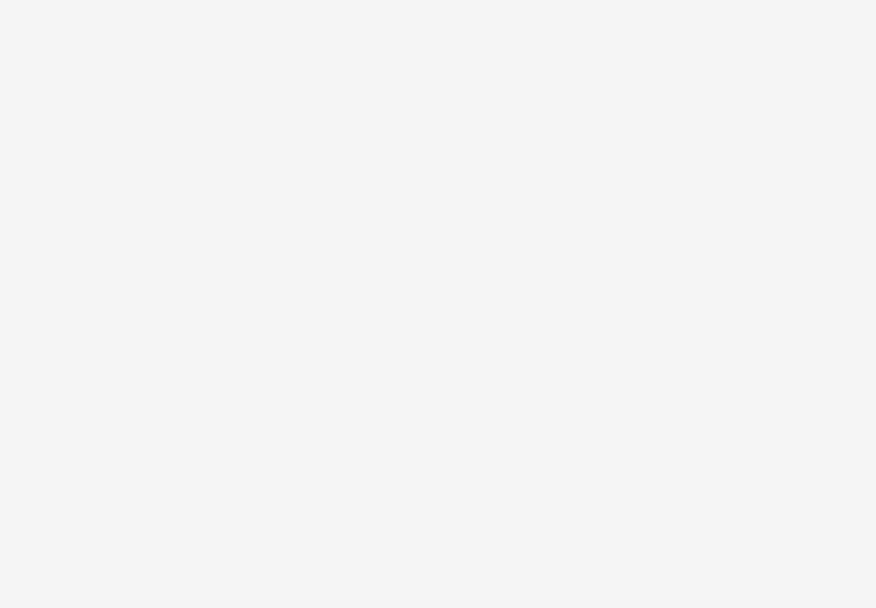
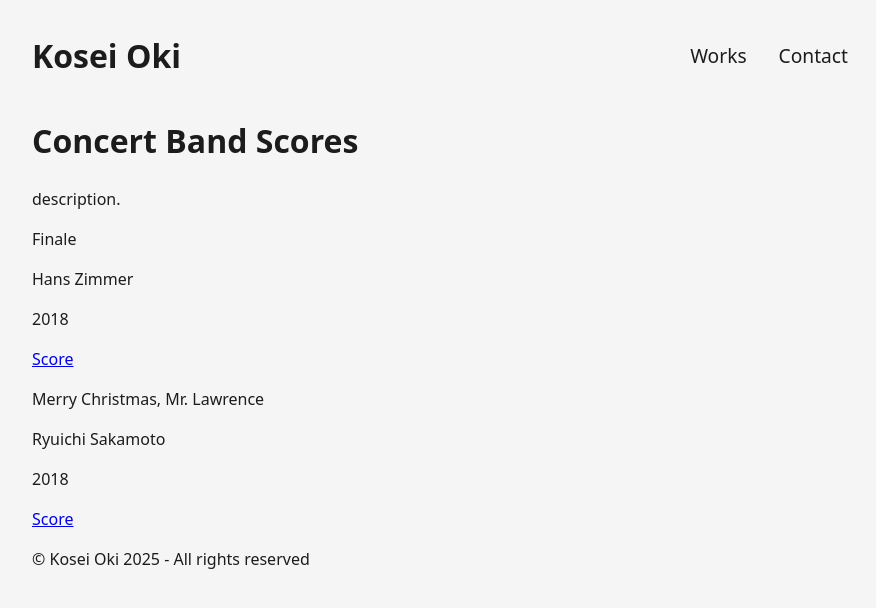
Before and after one commit to Koseioki/koseioki, a React (Vite) app: page /concert-band-scores in a window 1280 px wide. Before the commit this address had no page. Shown: the top 608 px of the page, without its empty margins (200-1076 px from the left). Built offline with nearby package versions, Linux system fonts and the light colour scheme.

Commit message:
added scores

```diff
--- a/src/AccessibleWebComponents.jsx
+++ b/src/AccessibleWebComponents.jsx
@@ -9,8 +9,9 @@
   return (
     <>
     <Header/>
+    <BreadCrumbs/>
+
     <main id="main-content">
-    <BreadCrumbs/>
 
       <h1>Accessible Web Components</h1>
       <p>description.</p>
--- a/src/App.jsx
+++ b/src/App.jsx
@@ -4,6 +4,8 @@
 import Home from './Home'
 import AccessibleWebComponents from './AccessibleWebComponents'
 import ComponentDetail from './ComponentDetail'
+import ConcertBandScores from './ConcertBandScores'
+
 
 const App = () => {
   return (
@@ -15,6 +17,7 @@
         <Route path="/" element={<Home />} />
         <Route path="/accessible-web-components" element={<AccessibleWebComponents/>}/>
       <Route path="/accessible-web-components/:slug" element={<ComponentDetail />} />
+      <Route path="/concert-band-scores" element={<ConcertBandScores />} />
       </Routes>
 
     </>
--- a/src/ComponentDetail.css
+++ b/src/ComponentDetail.css
@@ -7,7 +7,8 @@
 .component-detail-thumbnail {
     width: 100%;
     height: auto;
-    /* border-radius: 1rem; */
+    /* border-radius: 1rem;
+    padding: 1rem;
     border: solid 0.0625rem var(--text);
-    box-shadow: var(--drop-shadow);
+    box-shadow: var(--drop-shadow); */
 }
--- a/src/ComponentDetail.jsx
+++ b/src/ComponentDetail.jsx
@@ -16,7 +16,11 @@
       <Header />
       <BreadCrumbs />
       <main id="main-content">
-        <WarningSection />
+        <WarningSection>
+
+            <li>Images without text alternatives</li>
+
+          </WarningSection>
         <div className="component-detail-header">
           <div>
           <h1>{component.title}</h1>
--- /dev/null
+++ b/src/ConcertBandScores.jsx
@@ -0,0 +1,30 @@
+import Header from "./components/Header";
+import Footer from "./components/Footer";
+import {scores} from './data/scores'
+function ConcertBandScores() {
+  return (
+    <div>
+
+<Header/>
+<main id="main-content">
+    <h1>Concert Band Scores</h1>
+    <p>description.</p>
+    <ul className="score-list">
+        {scores.map((score) => (
+          <li key={score.slug}>
+            <p>{score.title}</p>
+            <p>{score.composer}</p>
+            <p>{score.year}</p>
+            <a href={score.pdf}>Score</a>
+          </li>
+        ))}
+
+
+      </ul>
+    </main>
+
+<Footer/>
+    </div>
+  );
+}
+export default ConcertBandScores;
--- a/src/components/Cards.css
+++ b/src/components/Cards.css
@@ -42,7 +42,7 @@
 
 }
 
-/* ----- component card ----- */
+/* ----- component card (list) ----- */
 .component-card {
     display: flex;
     flex-direction: row;
@@ -51,8 +51,9 @@
 }
 .component-card img{
     /* max-height: 10rem; */
-    /* width: auto; */
     width: 100%;
-    max-width: 10rem;
+    max-width: 20rem;
+    /* height: auto; */
+    /* max-height: 10rem;     */
 
 }
--- a/src/components/WarningSection.css
+++ b/src/components/WarningSection.css
@@ -6,3 +6,9 @@
     padding: 1rem;
     color: var(--warning-dark);
 }
+
+.warning-section ul{
+    list-style:inside;
+    padding-left: 1rem;
+    list-style-position: outside;
+}
--- a/src/components/WarningSection.jsx
+++ b/src/components/WarningSection.jsx
@@ -1,10 +1,12 @@
 import './WarningSection.css';
-function WarningSection() {
+function WarningSection({ children }) {
   return (
-    <section className="warning-section">
-      <h2>Info</h2>
-      <p>this page includes non-accessible elements
-      specification document is 100% image</p>
+    <section className="warning-section" aria-labelledby="info">
+      <h2 id="info">Info</h2>
+      <p>this page includes non-accessible elements listed below:</p>
+      <ul>
+      {children}
+      </ul>
     </section>
   );
 }
--- /dev/null
+++ b/src/data/scores.js
@@ -0,0 +1,16 @@
+export const scores = [
+    {
+        slug: "finale",
+        title: "Finale",
+        composer: "Hans Zimmer",
+        year: 2018,
+        pdf: "https://drive.google.com/file/d/1wKvvfGay4xj7vALtxr4FQz3P2eQAer97/view?usp=sharing",
+    },
+    {
+        slug: "merry-christmas-mr-lawrence",
+        title: "Merry Christmas, Mr. Lawrence",
+        composer: "Ryuichi Sakamoto",
+        year: 2018,
+        pdf: "https://drive.google.com/file/d/1-rmlOAxY8uSVfjatUjexRgTF3RRPaqfR/view?usp=sharing"
+    }
+]
```
